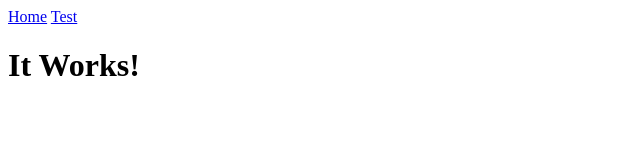
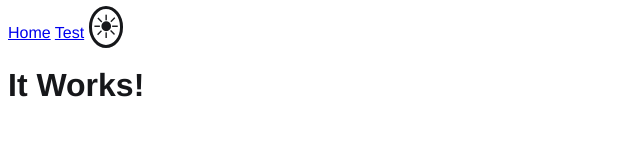
Before and after one commit to cD728/Web-Development-2026-27, a plain HTML site: page index.html in a window 1280 px wide. Shown: the whole page, without its empty margins (0-640 px from the left). Drawn offline with Linux system fonts and the light colour scheme.

Commit message:
Added support for dark/light mode and added potential color palette

```diff
--- /dev/null
+++ b/dark.css
@@ -0,0 +1,12 @@
+:root {
+    --background-color: rgb(22, 23, 26);
+    --text-color: white;
+    --color-1: #7D92FD;
+    --color-2: #FD7DD2;
+    --color-3: #FDE87D;
+    --color-4: #7DFDA8;
+    --color-1-dark: #0227D4;
+    --color-2-dark: #D40292;
+    --color-3-dark: #D4AE02;
+    --color-4-dark: #02D445;
+}
--- a/index.html
+++ b/index.html
@@ -1,10 +1,24 @@
 <!DOCTYPE html>
 <html>
     <head>
+        <meta charset="UTF-8">
         <title>Test</title>
+        <link rel="stylesheet" href="style.css" type="text/css" media="screen" />
+        <link rel="stylesheet" href type="text/css" id="color-scheme"/>
+        <script type="text/javascript" src="main.js"></script>
     </head>
+
     <body>
-    <nav><a href="/">Home</a> <a href="/test">Test</a></nav>
+        <navbar>
+            <a href="index.html">Home</a>
+            <a href="test.html">Test</a>
+
+            <input type="checkbox" id="color-scheme-checkbox">
+            <label for="color-scheme-checkbox"></label>
+        </navbar>
+
+        <main>
             <h1>It Works!</h1>
+        </main>
     </body>
 </html>
--- /dev/null
+++ b/light.css
@@ -0,0 +1,12 @@
+:root {
+    --background-color: white;
+    --text-color: rgb(22, 23, 26);
+    --color-1: #0227D4;
+    --color-2: #D40292;
+    --color-3: #D4AE02;
+    --color-4: #02D445;
+    --color-1-dark: #7D92FD;
+    --color-2-dark: #FD7DD2;
+    --color-3-dark: #FDE87D;
+    --color-4-dark: #7DFDA8;
+}
--- /dev/null
+++ b/main.js
@@ -0,0 +1,39 @@
+function getDarkMode() {
+    const dark_mode = localStorage.getItem("dark-mode")
+
+    if (typeof dark_mode === "boolean") return dark_mode
+
+    const is_dark_scheme_perfered = window.matchMedia("(prefers-color-scheme: dark)").matches
+    localStorage.setItem("dark-mode", is_dark_scheme_perfered)
+
+    return is_dark_scheme_perfered
+}
+
+function setDarkMode(value) {
+    let stylesheet = document.querySelector("link#color-scheme")
+
+    if (value) {
+        stylesheet.href = "dark.css"
+    } else {
+        stylesheet.href = "light.css"
+    }
+
+    localStorage.setItem("dark-mode", value)
+
+    return value
+}
+
+window.onload = (event) => {
+    let checkbox = document.querySelector("input#color-scheme-checkbox")
+    let dark_mode = getDarkMode()
+    setDarkMode(dark_mode)
+
+    checkbox.checked = dark_mode
+
+    checkbox.onchange = (event) => {
+        event.preventDefault()
+
+        setDarkMode(event.target.checked)
+    }
+
+}
--- /dev/null
+++ b/style.css
@@ -0,0 +1,23 @@
+body {
+    background-color: var(--background-color);
+    color: var(--text-color);
+    font-family: Helvetica, Arial, sans-serif;
+}
+
+label {
+    font-size: 2em;
+    border: 3px solid var(--text-color);
+    border-radius: 100%;
+}
+
+label::after {
+    content: '☀';
+}
+
+input#color-scheme-checkbox {
+    display: none;
+}
+
+input#color-scheme-checkbox:checked + label::after {
+    content: '☾';
+}
```
Also changed, not shown: test.html (+1 -1 lines). Lines whose indentation alone changed are shown as unchanged.
